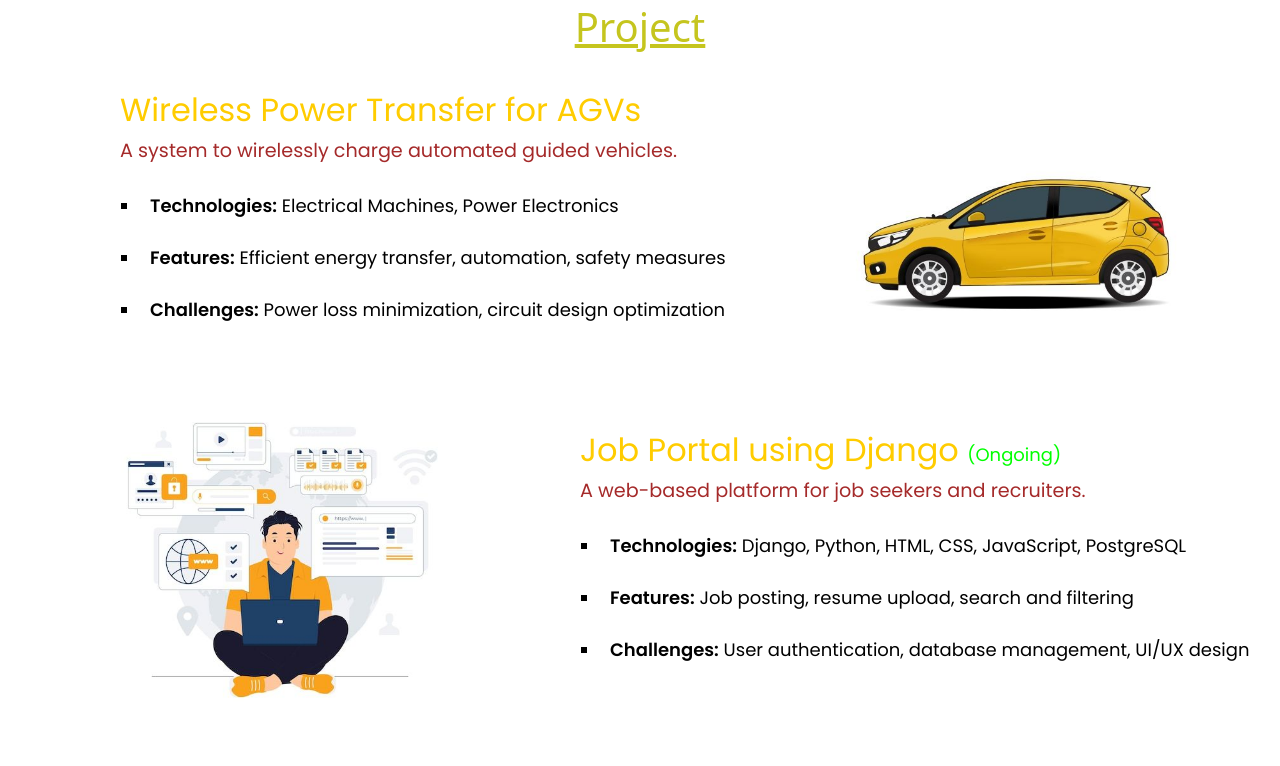
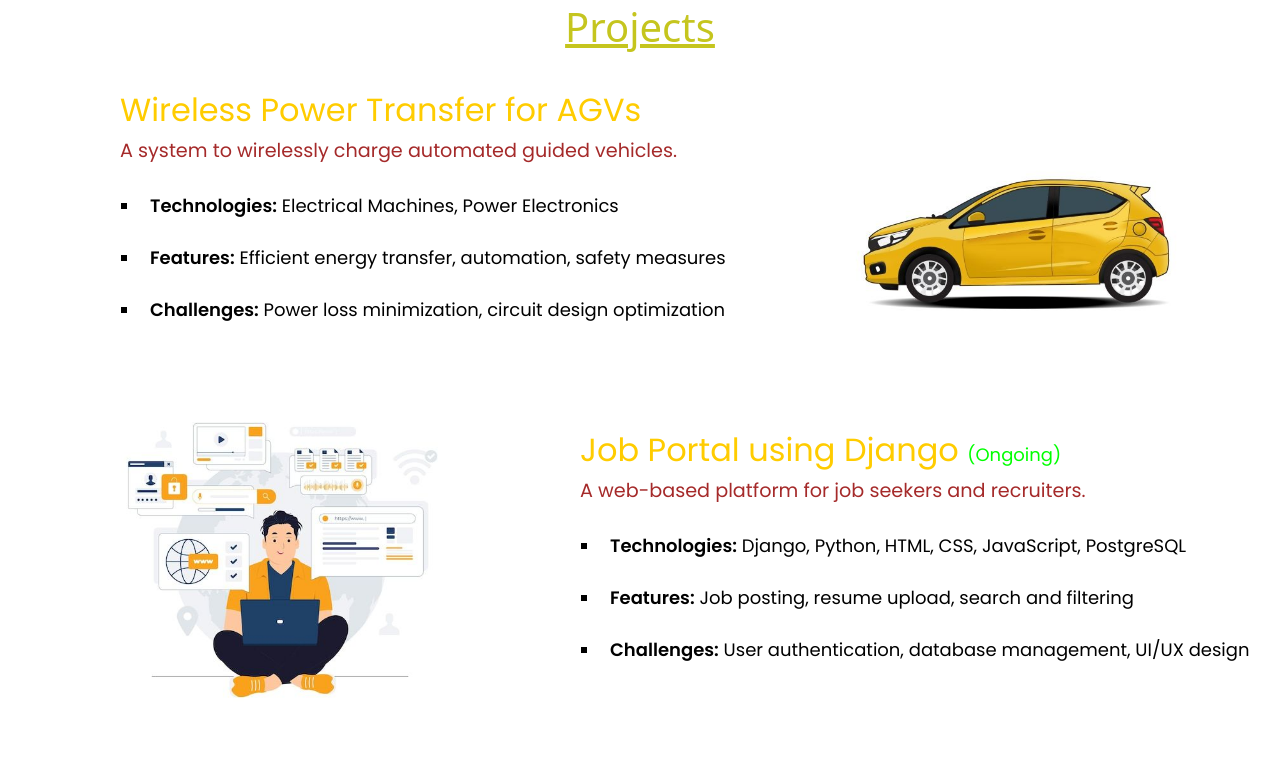
Before and after one commit to guna-sk/portfolio, a Django app: page /project/ in a window 1280 px wide; the page is wider, and only the part inside the window is pictured. Shown: the part 81-847 px from the top of that part. Run offline with Django 5.2, Linux system fonts and the light colour scheme.

Commit message:
new changes

```diff
--- a/templates/project.html
+++ b/templates/project.html
@@ -7,7 +7,7 @@
 {% block body-block %}
 {% endblock %}
 {% block content %}
-<h1 id="h1">Project</h1>
+<h1 id="h1">Projects</h1>
 <section class="projects">
     <div class="project c">
         <div class="tea">
```
